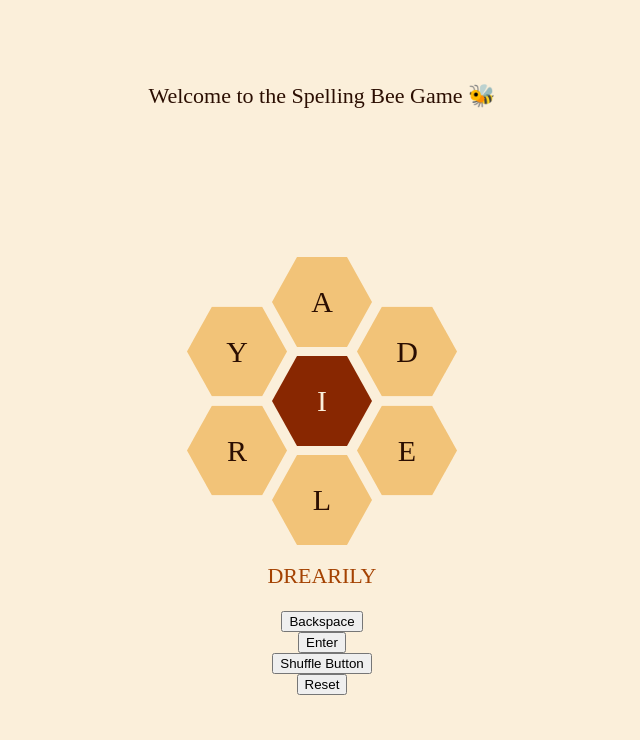
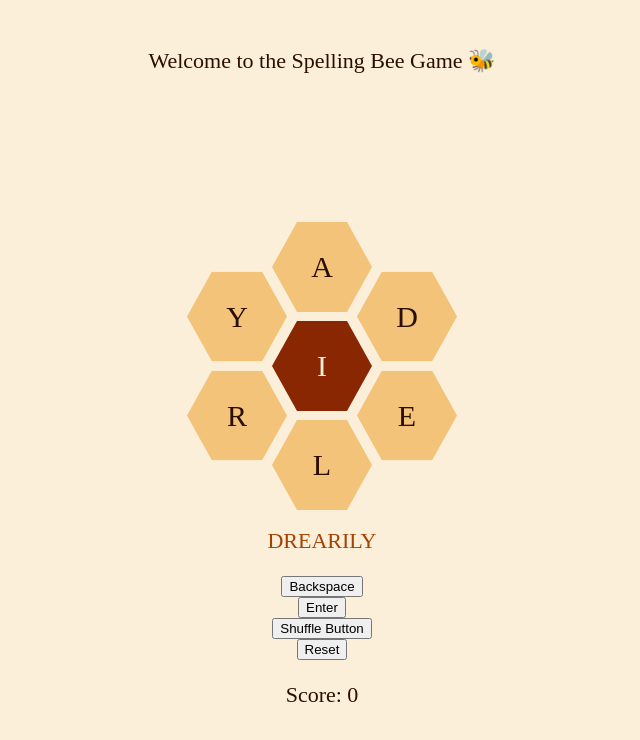
Before and after one commit to DollarStoreBattery/BuzzWords_Frontend, a Next.js app: page / in a window 1280 px wide. Shown: the top 740 px of the page, without its empty margins (318-958 px from the left). Built offline with nearby package versions, Linux system fonts and the light colour scheme; a web font is replaced by a local one.

Commit message:
added score logic and temp component

```diff
--- a/components/EnterButton.tsx
+++ b/components/EnterButton.tsx
@@ -1,3 +1,4 @@
+import { SolutionAndScore } from "../lib/gameTypes";
 import usePlaySessionStore, {
   BadGuessReasons,
 } from "../lib/usePlaySessionStore";
@@ -8,7 +9,7 @@ const MAX_GUESS_LENGTH = 20;
 // needs access to the store to update the error
 const handleGuessSubmit = (
   centralLetter: string,
-  solutionList: Array<string>
+  solutionsWithScores: SolutionAndScore
 ) => {
   const guess = usePlaySessionStore.getState().currentGuess;
   const wordsFound = usePlaySessionStore.getState().wordsFound;
@@ -22,29 +23,33 @@ const handleGuessSubmit = (
     badGuess = BadGuessReasons.MISSING_CENTRE;
   } else if (wordsFound.includes(guess)) {
     badGuess = BadGuessReasons.ALREADY_FOUND;
-  } else if (!solutionList.includes(guess)) {
+  } else if (!Object.keys(solutionsWithScores).includes(guess)) {
     badGuess = BadGuessReasons.NOT_IN_WORD_LIST;
   }
-
   if (badGuess) {
     // todo: remove this and come up with an actual error message
     console.error(badGuess);
     usePlaySessionStore.setState({ badGuessReason: badGuess });
   } else {
-    usePlaySessionStore.getState().submitGuess();
+    usePlaySessionStore.getState().submitGuess(solutionsWithScores[guess]);
   }
   usePlaySessionStore.getState().clearGuess();
 };
 
 type EnterButtonProps = {
-  solutionsList: Array<string>;
+  solutionsWithScores: SolutionAndScore;
   centralLetter: string;
 };
 
 // it is dependent on current guess state because it's only enabled once the current guess is at least 4 letters
-const EnterButton = ({ solutionsList, centralLetter }: EnterButtonProps) => {
+const EnterButton = ({
+  solutionsWithScores,
+  centralLetter,
+}: EnterButtonProps) => {
   return (
-    <button onClick={(e) => handleGuessSubmit(centralLetter, solutionsList)}>
+    <button
+      onClick={(e) => handleGuessSubmit(centralLetter, solutionsWithScores)}
+    >
       Enter
     </button>
   );
--- /dev/null
+++ b/components/ScoreDisplay.tsx
@@ -0,0 +1,9 @@
+import usePlaySessionStore from "../lib/usePlaySessionStore";
+import TextElement from "./basic/TextElement";
+
+const ScoreDisplay = () => {
+  const score = usePlaySessionStore((state) => state.score);
+  return <TextElement>{`Score: ${score}`}</TextElement>;
+};
+
+export default ScoreDisplay;
--- a/lib/usePlaySessionStore.ts
+++ b/lib/usePlaySessionStore.ts
@@ -20,7 +20,7 @@ interface PlaySessionState {
   setBoundaryLetters: (letters: Array<string>) => void;
   addToGuess: (newLetter: string) => void;
   clearGuess: () => void;
-  submitGuess: () => void;
+  submitGuess: (guessScore: number) => void;
   backspaceGuess: () => void;
   shuffleBoundaryLetters: () => void;
   badGuessReason?: BadGuessReasons;
@@ -62,9 +62,10 @@ const usePlaySessionStore = create<PlaySessionState>()((set, get) => ({
     const shuffledLetters = shuffle(get().boundaryLetters);
     set(() => ({ boundaryLetters: shuffledLetters }));
   },
-  submitGuess: () => {
+  submitGuess: (guessScore) => {
     set((state) => ({
       wordsFound: [...state.wordsFound, get().currentGuess],
+      score: state.score + guessScore,
     }));
   },
 }));
--- a/pages/index.tsx
+++ b/pages/index.tsx
@@ -12,6 +12,7 @@ import EnterButton from "../components/EnterButton";
 import FoundWordsList from "../components/FoundWordsList";
 import BackSpaceButton from "../components/BackSpaceButton";
 import ShuffleButton from "../components/ShuffleButton";
+import ScoreDisplay from "../components/ScoreDisplay";
 interface DailyPuzzleProps {
   game: Puzzle;
 }
@@ -42,10 +43,12 @@ const MainPage: NextPage<DailyPuzzleProps> = ({ game }) => {
       <BackSpaceButton />
       <EnterButton
         centralLetter={centralLetterUpper}
-        solutionsList={Object.keys(solutionsWithScores)}
+        // solutionsList={Object.keys(solutionsWithScores)}
+        solutionsWithScores={solutionsWithScores}
       />
       <ShuffleButton />
       <ResetButton />
+      <ScoreDisplay />
       <FoundWordsList />
     </PageContainer>
   );
```
Also changed, not shown: components/Guess.tsx (+0 -7 lines).
